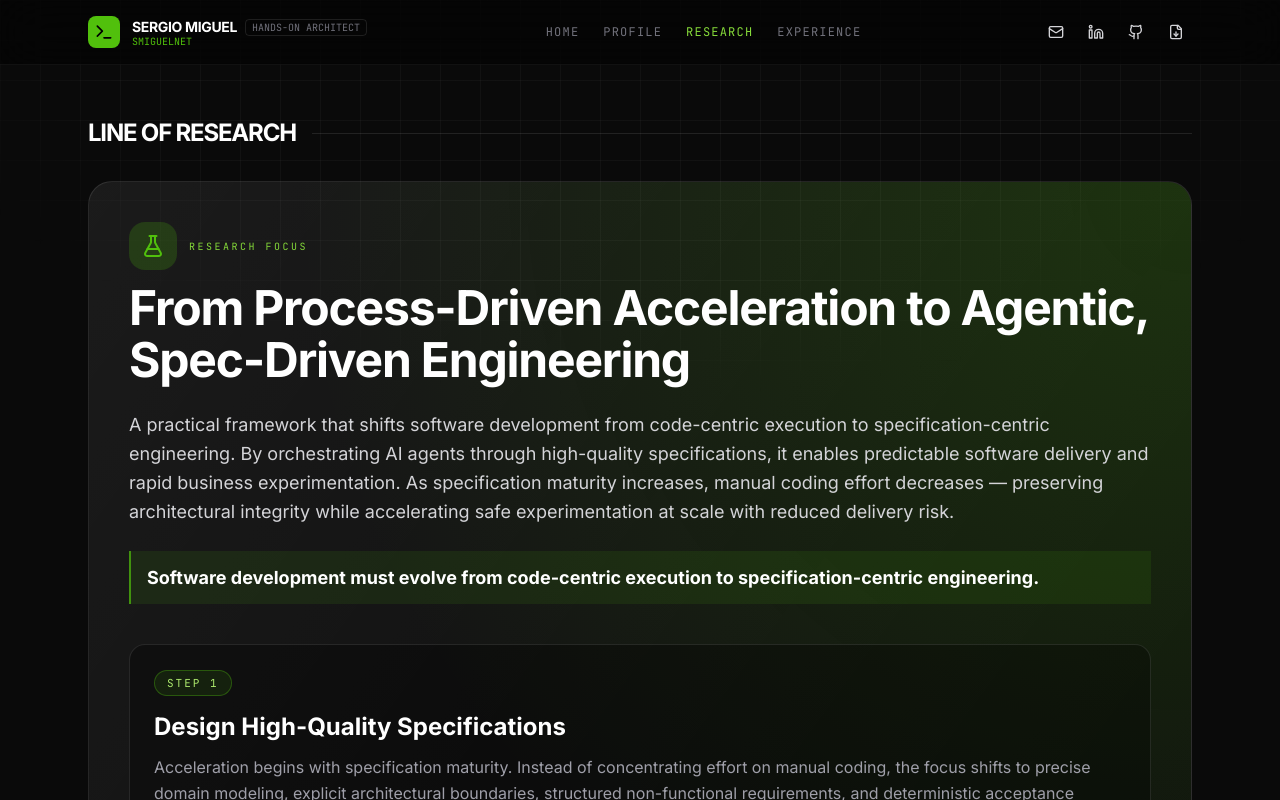
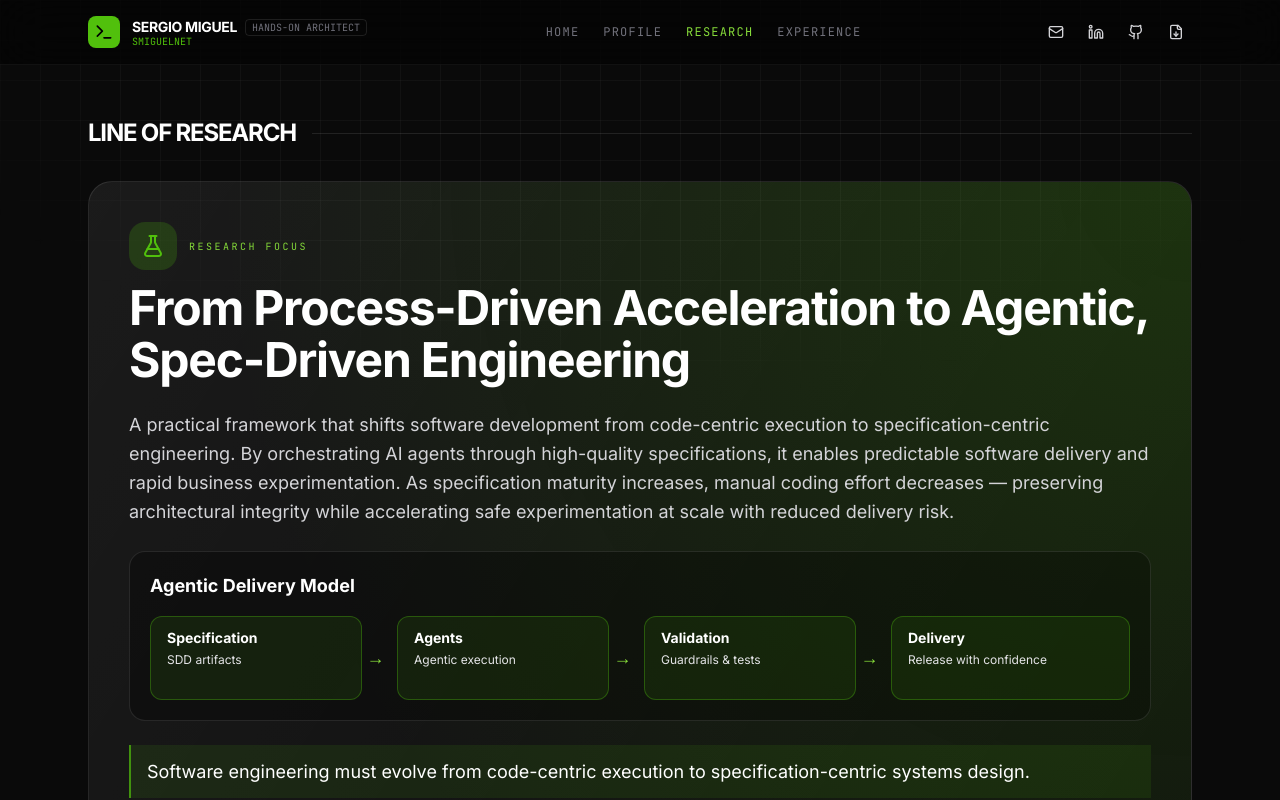
Before and after one commit to smiguelnet/website, a React (Vite) app: page / in a window 1280 px wide. Both pictures are taken after a click on the button "Read Full Research Framework". Shown: the top 800 px of the page. Built offline with nearby package versions, Linux system fonts and the light colour scheme.

Commit message:
chore: update experience

```diff
--- a/src/App.tsx
+++ b/src/App.tsx
@@ -23,6 +23,7 @@ import {
   MapPin,
 } from 'lucide-react';
 import { RESUME_DATA } from './constants';
+import ResearchFlowDiagram from './components/research/ResearchFlowDiagram';
 
 const Counter = ({
   value,
@@ -895,9 +896,10 @@ export default function App() {
                     <p className='text-base sm:text-lg text-zinc-300 leading-relaxed w-full max-w-none'>
                       {RESUME_DATA.research.description}
                     </p>
-                    <p className='border-l-2 border-emerald-500/70 bg-emerald-500/10 px-4 py-3 text-base sm:text-lg font-semibold text-white leading-relaxed'>
-                      Software development must evolve from code-centric execution to
-                      specification-centric engineering.
+                    <ResearchFlowDiagram />
+                    <p className='border-l-2 border-emerald-500/70 bg-emerald-500/10 px-4 py-3 text-base sm:text-lg text-white leading-relaxed'>
+                      Software engineering must evolve from code-centric execution to
+                      specification-centric systems design.
                     </p>
                   </div>
 
--- /dev/null
+++ b/src/components/research/ResearchFlowDiagram.tsx
@@ -0,0 +1,37 @@
+const FLOW_ITEMS = [
+  { title: 'Specification', subtitle: 'SDD artifacts' },
+  { title: 'Agents', subtitle: 'Agentic execution' },
+  { title: 'Validation', subtitle: 'Guardrails & tests' },
+  { title: 'Delivery', subtitle: 'Release with confidence' },
+];
+
+export default function ResearchFlowDiagram() {
+  return (
+    <section
+      aria-label='Research flow diagram'
+      className='w-full rounded-2xl border border-white/10 bg-black/30 p-4 sm:p-5'
+    >
+      <h4 className='text-lg font-semibold text-white mb-4'>Agentic Delivery Model</h4>
+      <ol className='flex flex-col md:flex-row md:items-stretch md:justify-between gap-3 md:gap-2'>
+        {FLOW_ITEMS.map((item, index) => (
+          <li key={item.title} className='flex flex-col md:flex-row md:items-center md:flex-1'>
+            <article className='rounded-xl border border-emerald-500/35 bg-emerald-500/10 px-4 py-3 text-left md:min-h-[84px] md:flex-1'>
+              <h5 className='text-sm font-semibold text-white leading-tight'>{item.title}</h5>
+              <p className='mt-1 text-xs text-zinc-200 leading-relaxed'>{item.subtitle}</p>
+            </article>
+
+            {index < FLOW_ITEMS.length - 1 && (
+              <span
+                aria-hidden='true'
+                className='text-emerald-400 text-base md:text-lg font-mono leading-none self-center py-1 md:py-0 md:px-2'
+              >
+                <span className='md:hidden'>↓</span>
+                <span className='hidden md:inline'>→</span>
+              </span>
+            )}
+          </li>
+        ))}
+      </ol>
+    </section>
+  );
+}
```
